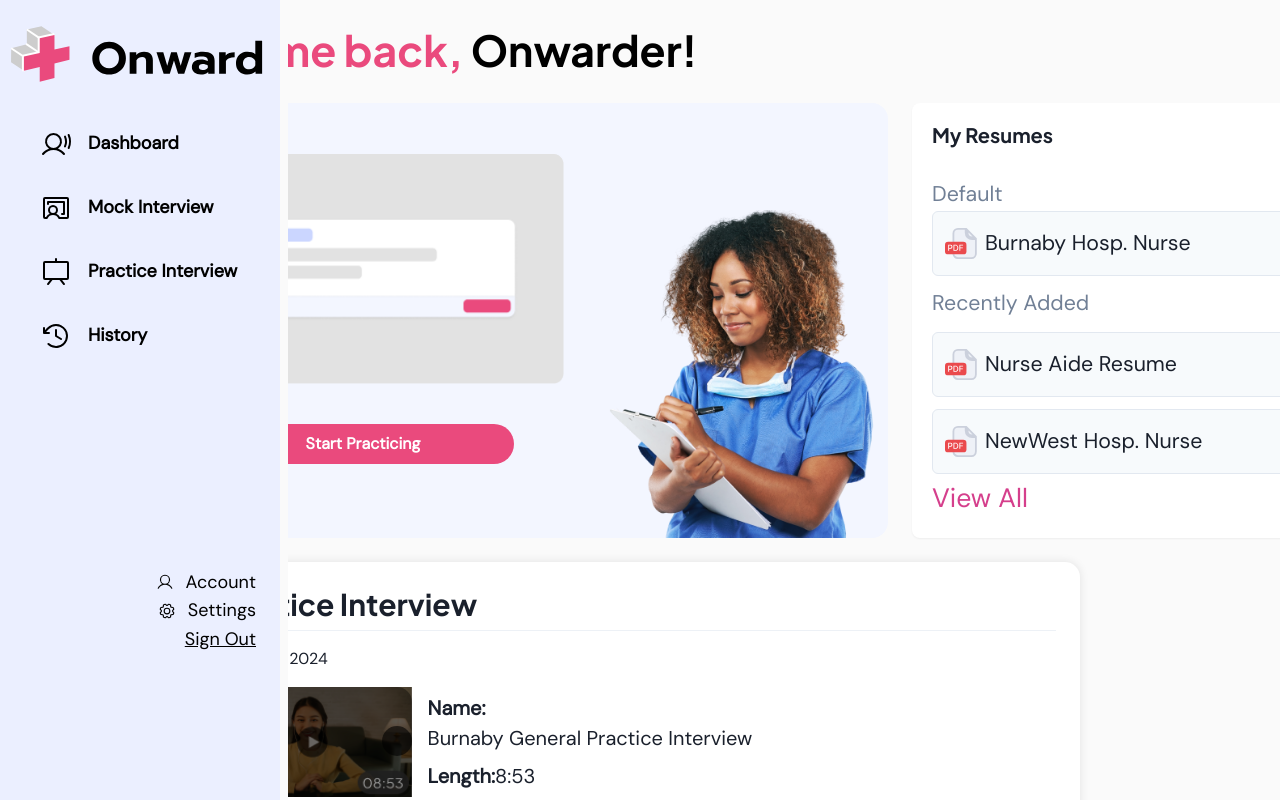
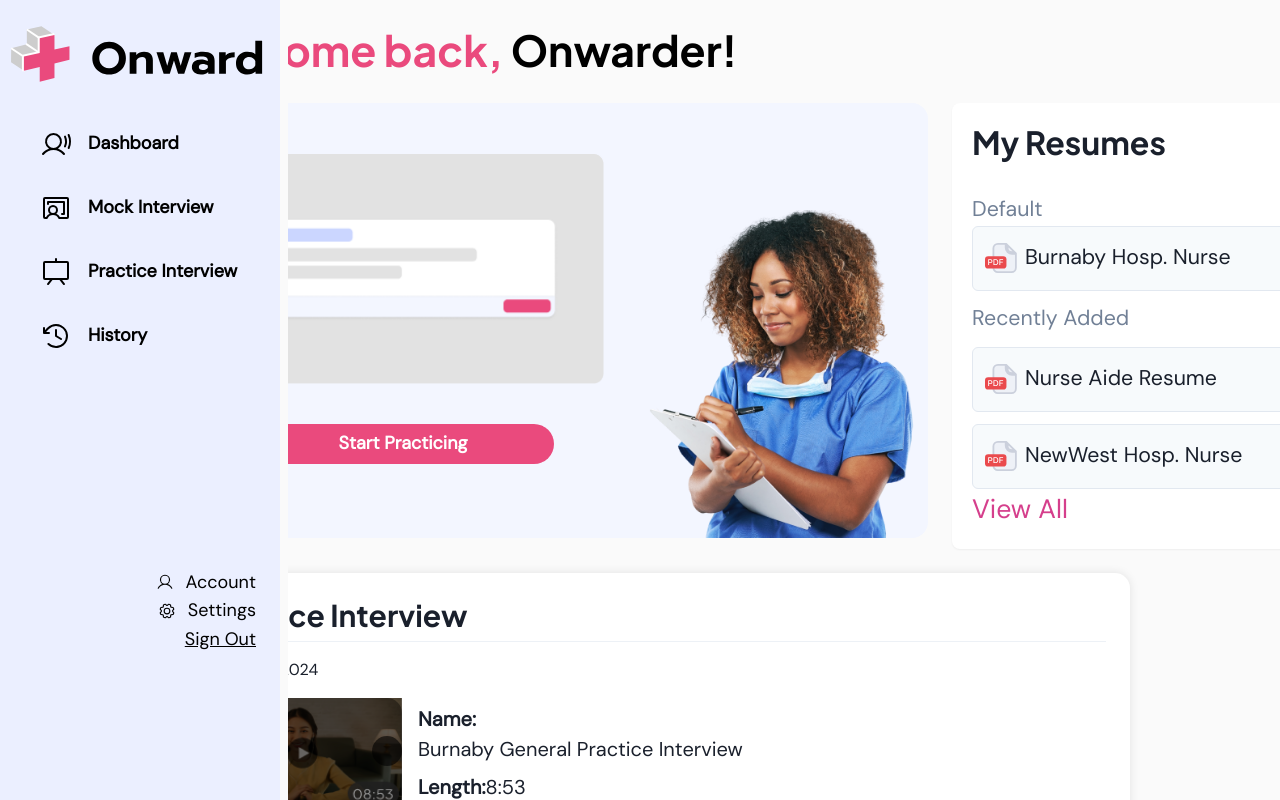
Before and after one commit to Aladdin3r/onward, a Next.js app: page /newDashboard in a window 1280 px wide. Built offline with nearby package versions, Linux system fonts and the light colour scheme.

Commit message:
styling dashboard

```diff
--- a/pages/newDashboard.js
+++ b/pages/newDashboard.js
@@ -19,8 +19,8 @@
       <Layout showTopNav={false}>
         <Flex flexDirection="row" justifyContent="center" alignItems="center" width="100%">
           <main style={{ position: "relative", width: "100%" }}>
-            <Flex flexDirection="column" alignItems="center">
-              <Box mt={6} mr={300} width="100%" maxWidth="1200px">
+            <Flex flexDirection="column" alignItems="center" marginLeft="10">
+              <Box mt={6} mr={300} width="100%">
                 <Heading fontFamily="heading" color="black" fontWeight="bold" fontSize="32pt">
                   <span style={{ color: "#EA4A7D" }}>Welcome back,</span> Onwarder!
                 </Heading>
--- a/styles/components/DashBoardStartCard.js
+++ b/styles/components/DashBoardStartCard.js
@@ -20,17 +20,16 @@
             height="230.42px"
           />
           <Button
-            mt="2"
+            mt="10"
             bg="#EA4A7D"
             color="#FFFFFF"
             width="100%"
             maxW="302px"
             fontWeight="semibold"
-            fontSize="16px"
+            fontSize="18px"
             borderRadius="full"
             px="6"
             mb="6"
-            mt="10"
           >
             Start Practicing
           </Button>
--- a/styles/components/HistoryContainer.js
+++ b/styles/components/HistoryContainer.js
@@ -4,7 +4,7 @@
     return (
         <Flex flexDir="row" justify="center">
                             <Box
-                                width="90%"
+                                width="100%"
                                 height={{ base: "auto", md: "300px", lg: "400px" }}
                                 bg="white"
                                 boxShadow="0px 0px 10px rgba(0, 0, 0, 0.10)"
--- a/styles/components/MyResumesCard.js
+++ b/styles/components/MyResumesCard.js
@@ -4,7 +4,7 @@
 export default function MyResumesCard() {
     return (
         <Box bg="white" shadow="sm" borderRadius="lg" p={5} display="flex" flexDirection="column">
-                <Heading size="md" mb={3}>My Resumes</Heading>
+                <Heading size="sm" mb={3} >My Resumes</Heading>
                 <Text fontSize="xs" color="gray.500" mt="5">Default</Text>
                 <VStack align="start" spacing={3}>
                   <PDFCard size={"92kb of 92kb"} title={"Burnaby Hosp. Nurse"} />
```
Also changed, not shown: 1 other file (tests, documents, lock files or other folders).
